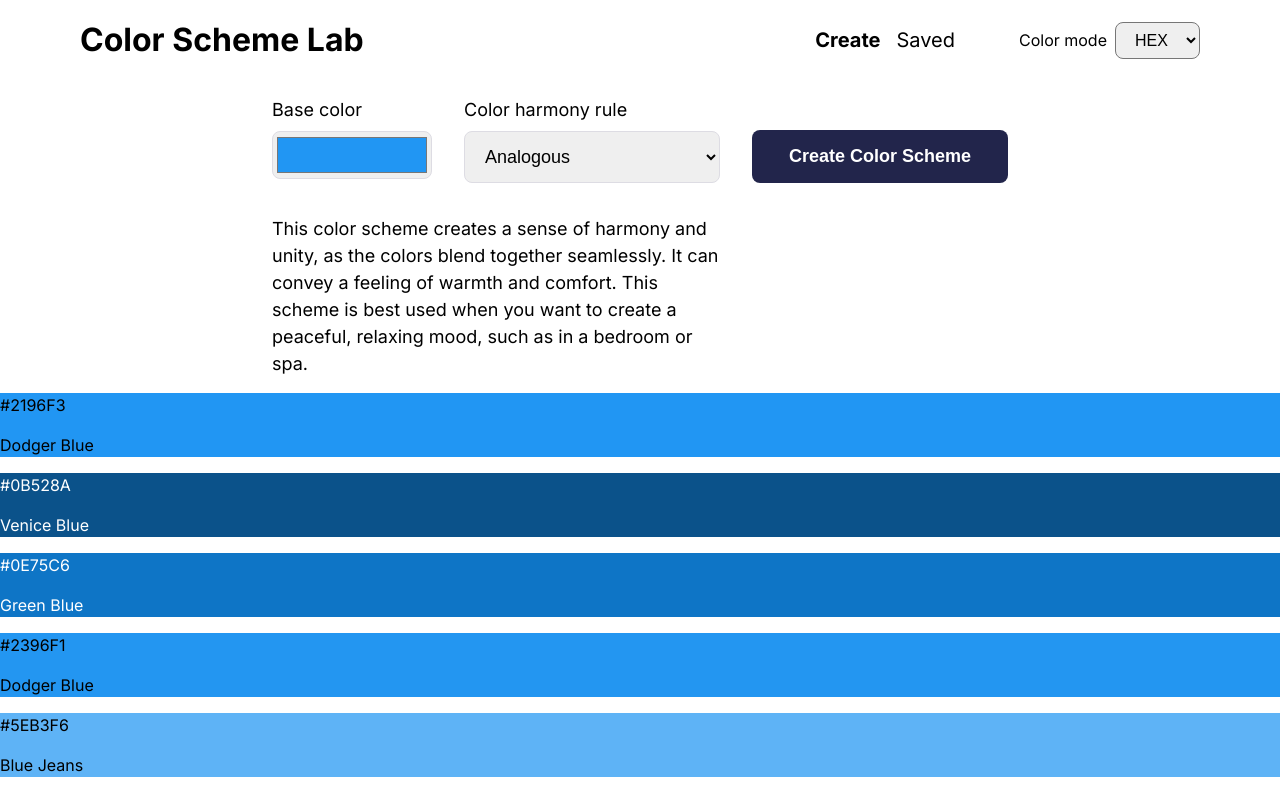
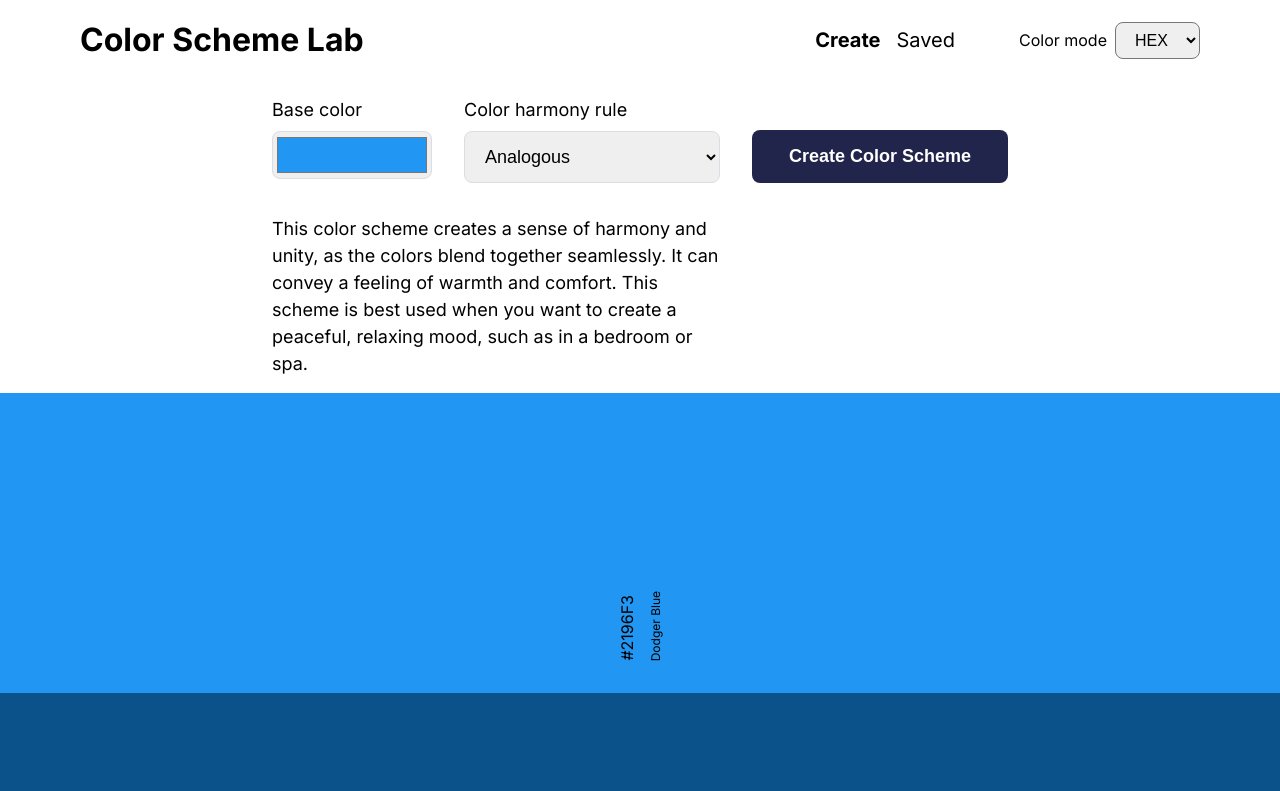
Before and after one commit to goranstevanovic/color-scheme-lab, a React (Create React App) app: page / in a window 1280 px wide. Shown: the top 791 px of the page. Built offline with nearby package versions, Linux system fonts and the light colour scheme.

Commit message:
Add styling to ColorSwatch component

```diff
--- /dev/null
+++ b/src/components/ColorSwatch/ColorSwatch.module.css
@@ -0,0 +1,25 @@
+.colorSwatch {
+  align-items: end;
+  display: flex;
+  flex-direction: column;
+  gap: 0.5rem;
+  justify-content: center;
+  min-height: 300px;
+  padding: 2rem 1rem;
+  width: 100%;
+  writing-mode: vertical-lr;
+}
+
+.colorSwatch p {
+  margin: 0;
+  transform: rotate(180deg);
+}
+
+.colorCode {
+  font-size: 1rem;
+  text-transform: uppercase;
+}
+
+.colorName {
+  font-size: 0.75rem;
+}
--- a/src/components/ColorSwatch/index.tsx
+++ b/src/components/ColorSwatch/index.tsx
@@ -1,3 +1,5 @@
+import styles from './ColorSwatch.module.css';
+
 type textColorType = '#ffffff' | '#000000';
 
 type colorSwatchProps = {
@@ -13,9 +15,9 @@ function ColorSwatch({ colorCode, colorName, textColor }: colorSwatchProps) {
   };
 
   return (
-    <div style={style}>
-      <p>{colorCode}</p>
-      <p>{colorName}</p>
+    <div className={styles.colorSwatch} style={style}>
+      <p className={styles.colorCode}>{colorCode}</p>
+      <p className={styles.colorName}>{colorName}</p>
     </div>
   );
 }
```
